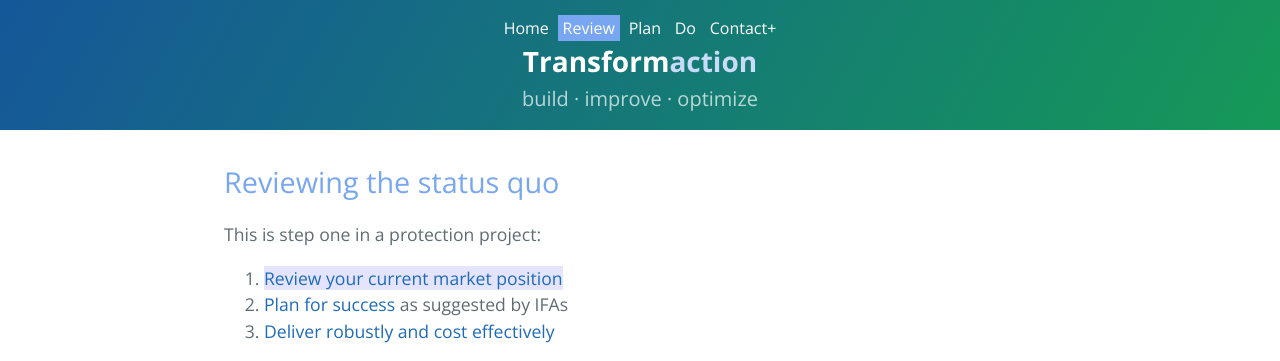
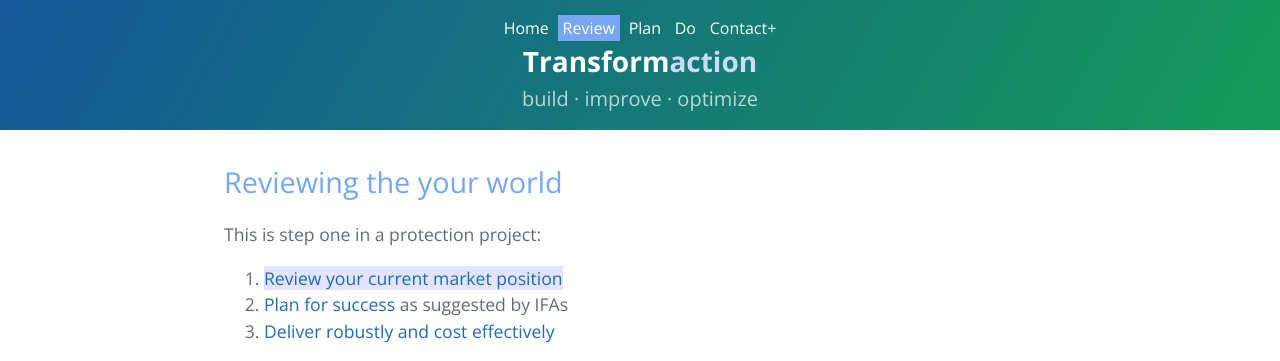
Before and after one commit to maverickactuary/1actuary, a Jekyll site: the page built from content/2marketplayers/index.md, in a window 1280 px wide and 900 px high. Shown: the top 361 px of the window. Built offline with Jekyll 4.4.1, drawn with Linux system fonts in a browser that asks for light colours.

Commit message:
Rewviewing your world

```diff
--- a/content/2marketplayers/index.md
+++ b/content/2marketplayers/index.md
@@ -4,7 +4,7 @@ folder: /content/2marketplayers/
 title: Reviewing the protection status quo
 ---
 
-## Reviewing the status quo
+## Reviewing the your world
 
 This is step one in a protection project:
 
```
